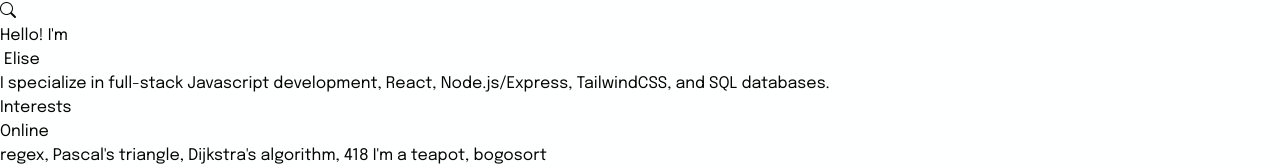
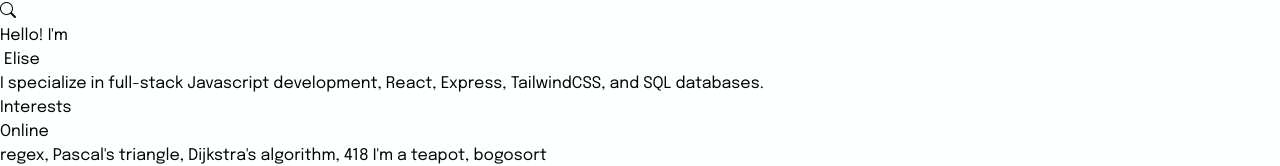
Before and after one commit to elisetvy/elise_dec, a React (Vite) app: page /about in a window 1280 px wide. Shown: the part 348-514 px from the top of the page. Built offline with nearby package versions, Linux system fonts and the light colour scheme.

Commit message:
Remove node

```diff
--- a/src/About.jsx
+++ b/src/About.jsx
@@ -35,7 +35,7 @@ function About() {
                                 <div className="w-[3px] border border-[#32a346] rotate-[30deg]"></div>
                             </div>                            </div>
                             </div>
-                        <div className="mt-2">I specialize in full-stack Javascript development, React, Node.js/Express, TailwindCSS, and SQL databases. </div>
+                        <div className="mt-2">I specialize in full-stack Javascript development, React, Express, TailwindCSS, and SQL databases. </div>
                     </div>
                 </div>
                 <div className="px-4">
```
